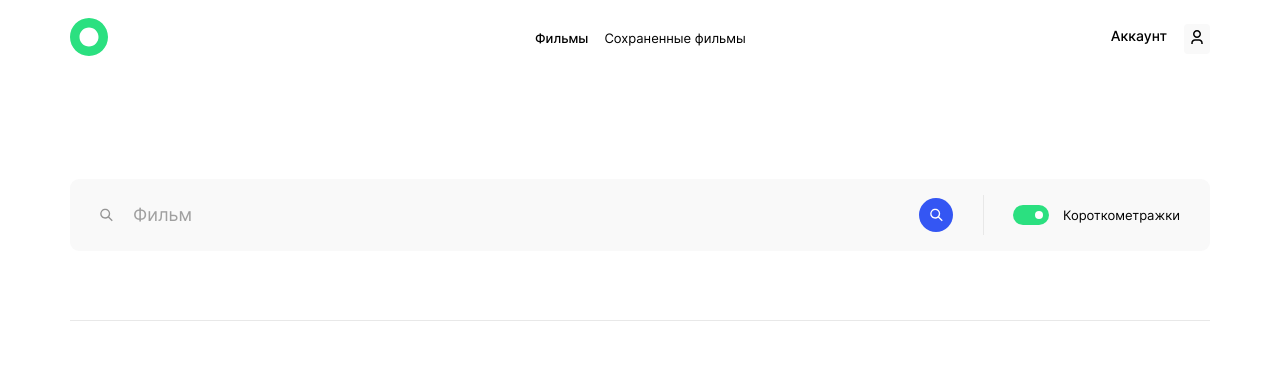
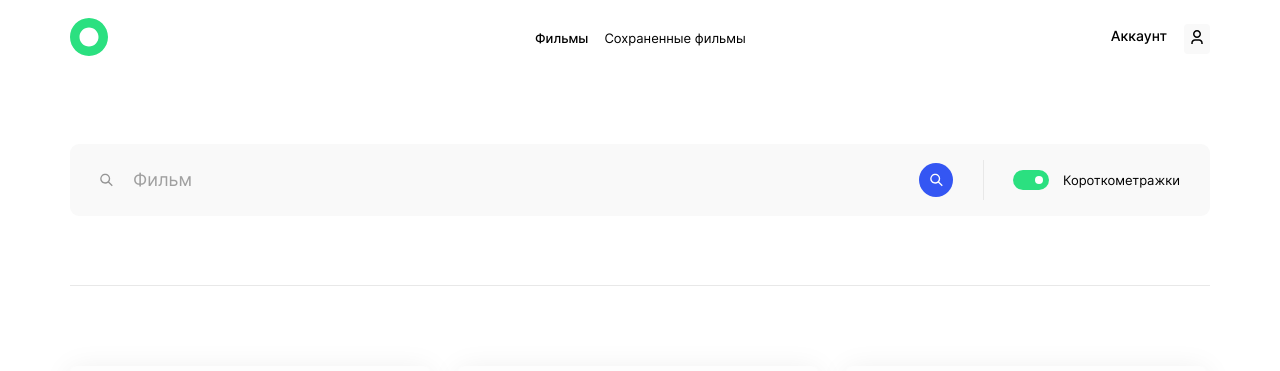
Before and after one commit to akimoveduard/movies-explorer-frontend, a React (Create React App) app: page /movies in a window 1280 px wide. Shown: the top 371 px of the page. Built offline with nearby package versions, Linux system fonts and the light colour scheme; the HTML template or start-up script is replaced by a standard one.

Commit message:
подготовить к отправке на ревью

```diff
--- a/src/components/SearchForm/SearchForm.css
+++ b/src/components/SearchForm/SearchForm.css
@@ -1,5 +1,5 @@
 .search-form {
-  margin: 70px 0 10px 0;
+  margin: 35px 0 10px 0;
   padding-bottom: 69px;
   border-bottom: 1px solid #E8E8E8;
 }
```
Also changed, not shown: 1 other file (tests, documents, lock files or other folders).
